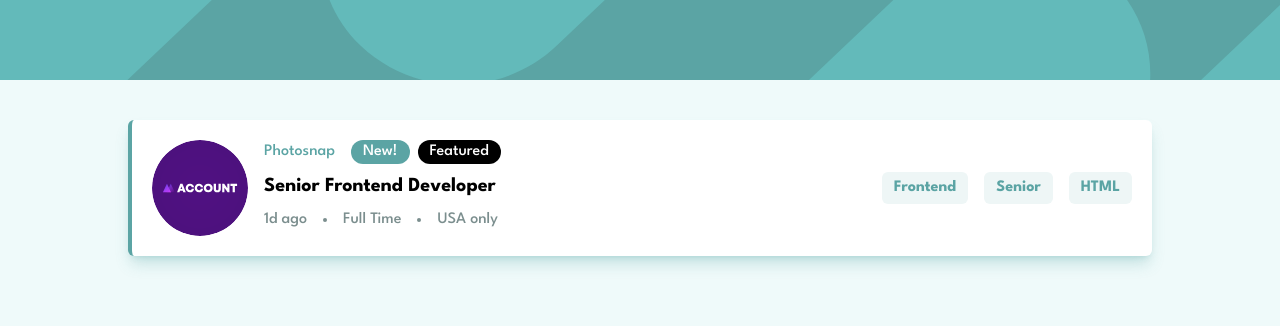
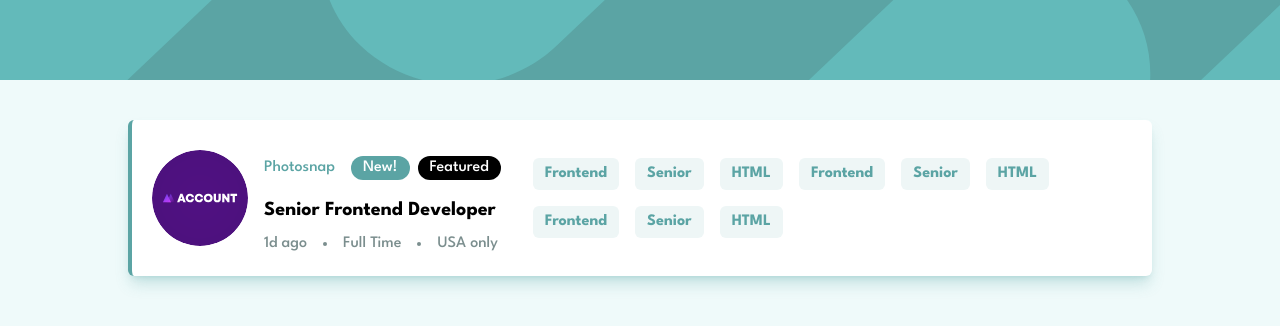
Before and after one commit to coderSuresh/static-job-listings-master, a React (Vite) app: page / in a window 1280 px wide. Shown: the top 326 px of the page. Built offline with nearby package versions, Linux system fonts and the light colour scheme.

Commit message:
make card responsive

```diff
--- a/src/App.jsx
+++ b/src/App.jsx
@@ -7,23 +7,28 @@ function App() {
     < >
       <Header />
       {/* card */}
-      <section className='flex items-center justify-between border-l-4 border-primary bg-white rounded-md md:max-w-5xl md:mx-auto mx-5 gap-x-4 mt-10 shadow-lg shadow-shadow-color p-5'>
-        <div className='flex gap-x-4'>
+      <div className="mx-5 md:mx-5 md:mt-10 mt-10">
+        <div className='md:flex md:relative absolute items-center justify-between border-l-4 border-primary bg-white rounded-md xl:max-w-5xl lg:max-w-4xl md:max-w-3xl w-[calc(100%-40px)] mx-auto gap-x-8 shadow-lg shadow-shadow-color p-5'>
+
+          <div className='flex items-center min-w-fit gap-4 md:border-none md:pb-0 pb-4 border-b-[1px] border-grayish-cyan'>
+
             {/* logo */}
-          <img src={logo} className='w-24 h-24 rounded-full' alt="company logo" />
+            <img src={logo} className='md:w-24 md:h-24 w-12 h-12 rounded-full md:relative md:left-0 md:top-0 absolute left-4 top-[-1.5rem]' alt="company logo" />
+
             {/* card content */}
-          <div>
+            <div className='mt-4'>
               {/* top category and tags */}
-            <div className='flex gap-x-4'>
+              <div className='flex gap-4'>
                 <p className='text-primary'>Photosnap</p>
                 {/* tags */}
-              <div className='flex gap-x-2'>
+                <div className='flex gap-2'>
                   <div className='rounded-xl bg-primary text-white px-3'>New!</div>
                   <div className='rounded-xl bg-black text-white px-3'>Featured</div>
                 </div>
               </div>
+
               {/* card title */}
-            <h2 className='font-semibold mt-2 text-xl'>Senior Frontend Developer</h2>
+              <h2 className='font-semibold mt-4 text-xl'>Senior Frontend Developer</h2>
 
               {/* card details */}
               <div className='flex items-center gap-x-4 mt-2'>
@@ -34,16 +39,24 @@ function App() {
                 <p className='text-grayish-cyan'>USA only</p>
               </div>
             </div>
+
           </div>
 
           {/* technologies cards */}
-        <div className='flex gap-x-4 mt-6 md:mt-0'>
+          <div className='flex gap-4 flex-wrap mt-6 md:mt-0'>
+            <div className='rounded-md bg-light-cyan text-primary font-bold px-3 py-1'>Frontend</div>
+            <div className='rounded-md bg-light-cyan text-primary font-bold px-3 py-1'>Senior</div>
+            <div className='rounded-md bg-light-cyan text-primary font-bold px-3 py-1'>HTML</div>
+            <div className='rounded-md bg-light-cyan text-primary font-bold px-3 py-1'>Frontend</div>
+            <div className='rounded-md bg-light-cyan text-primary font-bold px-3 py-1'>Senior</div>
+            <div className='rounded-md bg-light-cyan text-primary font-bold px-3 py-1'>HTML</div>
             <div className='rounded-md bg-light-cyan text-primary font-bold px-3 py-1'>Frontend</div>
             <div className='rounded-md bg-light-cyan text-primary font-bold px-3 py-1'>Senior</div>
             <div className='rounded-md bg-light-cyan text-primary font-bold px-3 py-1'>HTML</div>
           </div>
 
-      </section>
+        </div>
+      </div>
     </>
   )
 }
--- a/src/components/Header.jsx
+++ b/src/components/Header.jsx
@@ -1,6 +1,6 @@
 const Header = () => {
     return (
-        <header className='h-20 bg-primary bg-hero-pattern-mobile md:bg-hero-pattern-desktop'>
+        <header className='md:h-20 md:mb-0 h-40 mb-4 bg-primary bg-hero-pattern-mobile md:bg-hero-pattern-desktop'>
         </header>
     )
 }
--- a/src/styles/styles.css
+++ b/src/styles/styles.css
@@ -522,8 +522,21 @@ video {
   --tw-backdrop-sepia:  ;
 }
 
-.m-5 {
-  margin: 1.25rem;
+.absolute {
+  position: absolute;
+}
+
+.left-4 {
+  left: 1rem;
+}
+
+.top-\[-1\.5rem\] {
+  top: -1.5rem;
+}
+
+.mx-5 {
+  margin-left: 1.25rem;
+  margin-right: 1.25rem;
 }
 
 .mx-auto {
@@ -531,9 +544,8 @@ video {
   margin-right: auto;
 }
 
-.mx-5 {
-  margin-left: 1.25rem;
-  margin-right: 1.25rem;
+.mb-4 {
+  margin-bottom: 1rem;
 }
 
 .mt-10 {
@@ -548,10 +560,6 @@ video {
   margin-top: 1rem;
 }
 
-.mt-5 {
-  margin-top: 1.25rem;
-}
-
 .mt-6 {
   margin-top: 1.5rem;
 }
@@ -564,12 +572,12 @@ video {
   height: 0.25rem;
 }
 
-.h-20 {
-  height: 5rem;
+.h-12 {
+  height: 3rem;
 }
 
-.h-24 {
-  height: 6rem;
+.h-40 {
+  height: 10rem;
 }
 
 .w-1 {
@@ -580,8 +588,41 @@ video {
   width: 3rem;
 }
 
-.w-24 {
-  width: 6rem;
+.w-full {
+  width: 100%;
+}
+
+.w-\[\] {
+  width: ;
+}
+
+.w-\[100\%-\] {
+  width: 100%-;
+}
+
+.w-\[100\%-40px\] {
+  width: 100%-40px;
+}
+
+.w-\[calc\] {
+  width: calc;
+}
+
+.w-\[calc\(100\%-40px\)\] {
+  width: calc(100% - 40px);
+}
+
+.min-w-fit {
+  min-width: -moz-fit-content;
+  min-width: fit-content;
+}
+
+.flex-wrap {
+  flex-wrap: wrap;
+}
+
+.items-start {
+  align-items: flex-start;
 }
 
 .items-center {
@@ -596,8 +637,12 @@ video {
   gap: 1rem;
 }
 
-.gap-10 {
-  gap: 2.5rem;
+.gap-2 {
+  gap: 0.5rem;
+}
+
+.gap-3 {
+  gap: 0.75rem;
 }
 
 .gap-x-2 {
@@ -610,45 +655,62 @@ video {
        column-gap: 1rem;
 }
 
-.gap-x-6 {
-  -moz-column-gap: 1.5rem;
-       column-gap: 1.5rem;
+.gap-x-40 {
+  -moz-column-gap: 10rem;
+       column-gap: 10rem;
 }
 
-.rounded-lg {
-  border-radius: 0.5rem;
+.gap-x-8 {
+  -moz-column-gap: 2rem;
+       column-gap: 2rem;
+}
+
+.rounded-full {
+  border-radius: 9999px;
+}
+
+.rounded-md {
+  border-radius: 0.375rem;
 }
 
 .rounded-xl {
   border-radius: 0.75rem;
 }
 
-.rounded-md {
-  border-radius: 0.375rem;
-}
-
-.rounded {
-  border-radius: 0.25rem;
-}
-
-.rounded-full {
-  border-radius: 9999px;
-}
-
-.border-l {
-  border-left-width: 1px;
-}
-
-.border-l-2 {
-  border-left-width: 2px;
+.border {
+  border-width: 1px;
 }
 
 .border-l-4 {
   border-left-width: 4px;
 }
 
+.border-b {
+  border-bottom-width: 1px;
+}
+
+.border-b-2 {
+  border-bottom-width: 2px;
+}
+
+.border-b-4 {
+  border-bottom-width: 4px;
+}
+
+.border-b-\[1px\] {
+  border-bottom-width: 1px;
+}
+
 .border-primary {
   border-color: var(--primary);
+}
+
+.border-light-cyan {
+  border-color: var(--light-cyan);
+}
+
+.border-grayish-cyan {
+  border-color: var(--grayish-cyan);
 }
 
 .bg-bg {
@@ -664,6 +726,10 @@ video {
   background-color: var(--grayish-cyan);
 }
 
+.bg-light-cyan {
+  background-color: var(--light-cyan);
+}
+
 .bg-primary {
   background-color: var(--primary);
 }
@@ -671,14 +737,6 @@ video {
 .bg-white {
   --tw-bg-opacity: 1;
   background-color: rgb(255 255 255 / var(--tw-bg-opacity));
-}
-
-.bg-shadow-color {
-  background-color: var(--shadow-color);
-}
-
-.bg-light-cyan {
-  background-color: var(--light-cyan);
 }
 
 .bg-hero-pattern-mobile {
@@ -699,9 +757,12 @@ video {
   padding-bottom: 0.25rem;
 }
 
-.py-2 {
-  padding-top: 0.5rem;
-  padding-bottom: 0.5rem;
+.pb-10 {
+  padding-bottom: 2.5rem;
+}
+
+.pb-4 {
+  padding-bottom: 1rem;
 }
 
 .text-xl {
@@ -709,12 +770,12 @@ video {
   line-height: 1.75rem;
 }
 
+.font-bold {
+  font-weight: 700;
+}
+
 .font-semibold {
   font-weight: 600;
-}
-
-.font-bold {
-  font-weight: 700;
 }
 
 .text-grayish-cyan {
@@ -755,33 +816,76 @@ body {
 }
 
 @media (min-width: 768px) {
-  .md\:mx-auto {
-    margin-left: auto;
-    margin-right: auto;
+  .md\:relative {
+    position: relative;
+  }
+
+  .md\:left-0 {
+    left: 0px;
+  }
+
+  .md\:top-0 {
+    top: 0px;
+  }
+
+  .md\:mx-5 {
+    margin-left: 1.25rem;
+    margin-right: 1.25rem;
+  }
+
+  .md\:mb-0 {
+    margin-bottom: 0px;
   }
 
   .md\:mt-0 {
     margin-top: 0px;
   }
 
+  .md\:mt-10 {
+    margin-top: 2.5rem;
+  }
+
+  .md\:flex {
+    display: flex;
+  }
+
+  .md\:h-20 {
+    height: 5rem;
+  }
+
+  .md\:h-24 {
+    height: 6rem;
+  }
+
+  .md\:w-24 {
+    width: 6rem;
+  }
+
   .md\:max-w-3xl {
     max-width: 48rem;
   }
 
-  .md\:max-w-4xl {
-    max-width: 56rem;
-  }
-
-  .md\:max-w-5xl {
-    max-width: 64rem;
+  .md\:border-none {
+    border-style: none;
   }
 
   .md\:bg-hero-pattern-desktop {
     background-image: url('/src/images/bg-header-desktop.svg');
   }
 
-  .md\:px-10 {
-    padding-left: 2.5rem;
-    padding-right: 2.5rem;
+  .md\:pb-0 {
+    padding-bottom: 0px;
   }
 }
+
+@media (min-width: 1024px) {
+  .lg\:max-w-4xl {
+    max-width: 56rem;
+  }
+}
+
+@media (min-width: 1280px) {
+  .xl\:max-w-5xl {
+    max-width: 64rem;
+  }
+}
```
Lines whose indentation alone changed are shown as unchanged.
